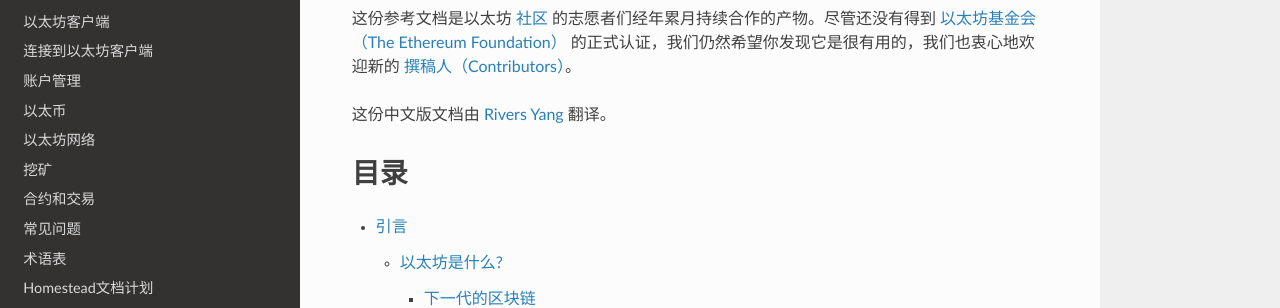
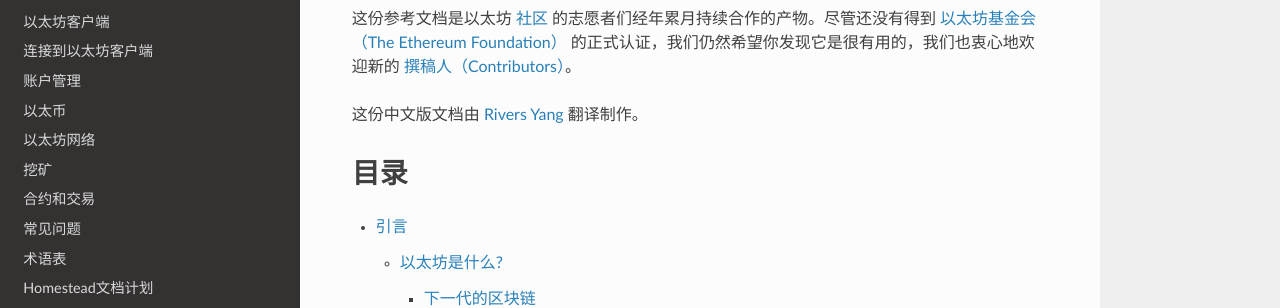
Before and after one commit to riversyang/homestead-guide-cn, a Sphinx documentation site: the page built from source/index.rst, in a window 1280 px wide and 900 px high, scrolled down 426 px. Shown: the part 153-461 px from the top of the window. Built offline with Sphinx 7.4.7 and the Read the Docs theme 2.0.0, drawn with Linux system fonts in a browser that asks for light colours.

```diff
--- a/source/index.rst
+++ b/source/index.rst
@@ -15,7 +15,7 @@
 
 这份参考文档是以太坊 :ref:`community` 的志愿者们经年累月持续合作的产物。尽管还没有得到 :ref:`foundation` 的正式认证，我们仍然希望你发现它是很有用的，我们也衷心地欢迎新的 :ref:`contributors`。
 
-这份中文版文档由 `Rivers Yang <https://github.com/riversyang>`_ 翻译。
+这份中文版文档由 `Rivers Yang <https://github.com/riversyang>`_ 翻译制作。
 
 目录
 ===============================================================================
--- a/source/introduction/contributors.rst
+++ b/source/introduction/contributors.rst
@@ -81,3 +81,7 @@
 - `tflux99 <https://github.com/tflux99>`_
 - `Tim H <https://github.com/hobti01>`_
 - `xyzether <https://github.com/xyzether>`_
+
+中文版翻译：
+
+- `Rivers Yang <https://github.com/riversyang>`_
```
